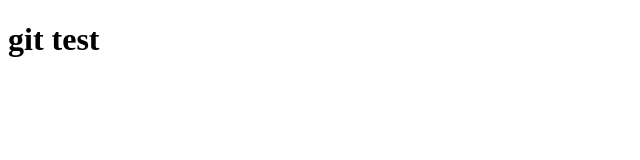
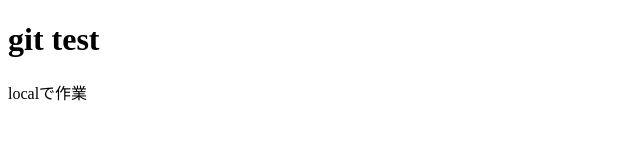
Before and after one commit to yuskonno/master, a plain HTML site: page index.html in a window 1280 px wide. Shown: the whole page, without its empty margins (0-640 px from the left). Drawn offline with Linux system fonts and the light colour scheme.

Commit message:
localで修正

```diff
--- a/index.html
+++ b/index.html
@@ -3,5 +3,6 @@
   <head></head>
   <body>
     <h1>git test</h1>
+    <p>localで作業</p>
   </body>
 </html>
```
